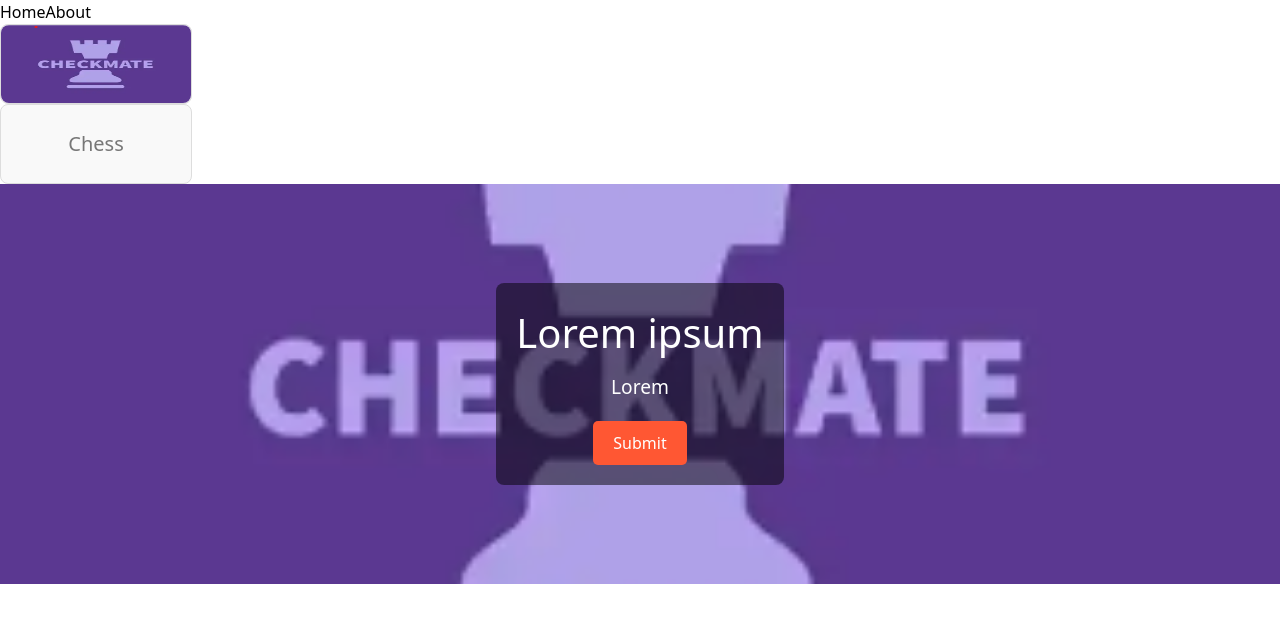
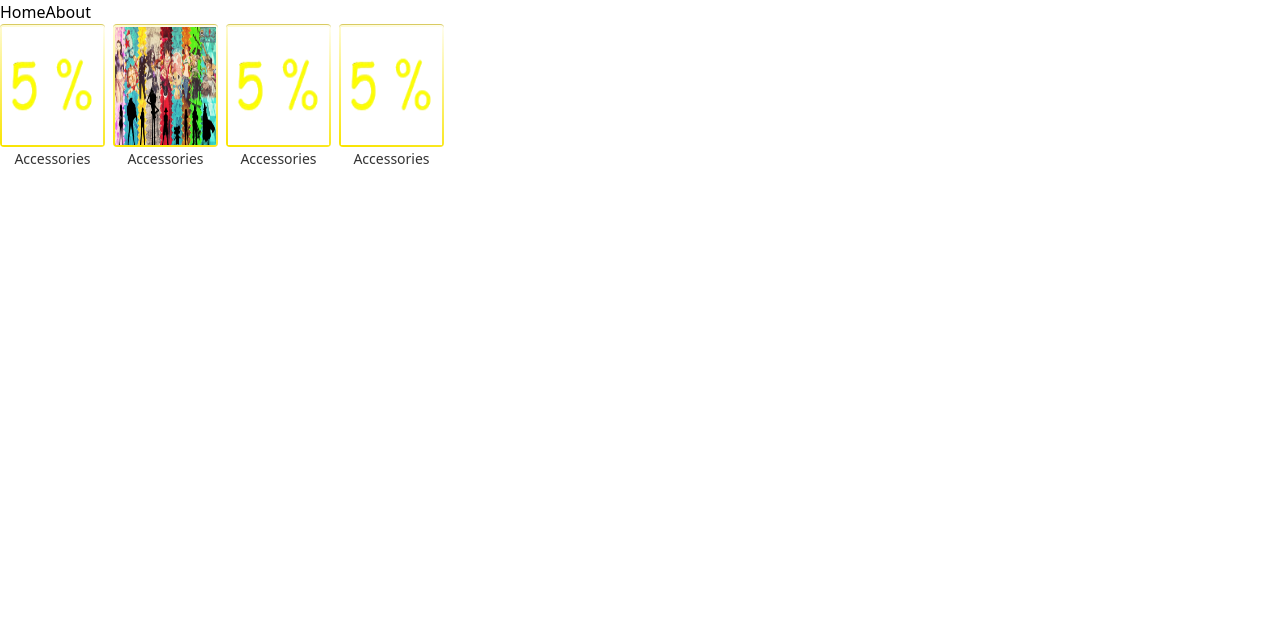
Before and after one commit to shubhamrawat0269/WEB-DEV-LEARN, a Nuxt app in the folder FRONTEND/NUXT-CRASH-2024/: page / in a window 1280 px wide. Shown: the top 622 px of the page. Built offline with nearby package versions, Linux system fonts and the light colour scheme.

Commit message:
ImageWithLabel Component Created

```diff
--- a/FRONTEND/NUXT-CRASH-2024/components/TsBannerImageWithLables.vue
+++ /dev/null
@@ -1,82 +0,0 @@
-<template>
-    <div class="banner-container" :style="{ backgroundImage: `url(${imageUrl})` }">
-        <div class="banner-content">
-            <h1 class="banner-title">{{ title }}</h1>
-            <p class="banner-text">{{ text }}</p>
-            <button @click="handleClick" class="banner-button">{{ buttonText }}</button>
-        </div>
-    </div>
-</template>
-
-<script setup>
-import { defineProps, defineEmits } from 'vue';
-
-const props = defineProps({
-    imageUrl: {
-        type: String,
-        required: true
-    },
-    title: {
-        type: String,
-        required: true
-    },
-    text: {
-        type: String,
-        required: true
-    },
-    buttonText: {
-        type: String,
-        required: true
-    }
-});
-
-const emit = defineEmits(['buttonClick']);
-
-function handleClick() {
-    emit('buttonClick');
-}
-</script>
-
-<style scoped>
-.banner-container {
-    position: relative;
-    width: 100%;
-    height: 400px;
-    background-size: cover;
-    background-position: center;
-    display: flex;
-    align-items: center;
-    justify-content: center;
-}
-
-.banner-content {
-    text-align: center;
-    color: white;
-    background-color: rgba(0, 0, 0, 0.5);
-    padding: 20px;
-    border-radius: 8px;
-}
-
-.banner-title {
-    font-size: 2.5rem;
-    margin-bottom: 10px;
-}
-
-.banner-text {
-    font-size: 1.2rem;
-    margin-bottom: 20px;
-}
-
-.banner-button {
-    background-color: #ff5733;
-    color: white;
-    padding: 10px 20px;
-    border: none;
-    border-radius: 5px;
-    cursor: pointer;
-}
-
-.banner-button:hover {
-    background-color: #c13e21;
-}
-</style>
--- /dev/null
+++ b/FRONTEND/NUXT-CRASH-2024/components/TsImageWithlabel.vue
@@ -0,0 +1,82 @@
+<template>
+    <div :style="cardStyle">
+        <div style="background-color: white; height: 100%">
+            <img :src="imageSrc" :alt="imageAlt" :style="imageStyle" />
+        </div>
+        <p>{{ text }}</p>
+    </div>
+</template>
+
+<script setup>
+import { computed, toRefs } from 'vue';
+
+const props = defineProps({
+    imageSrc: {
+        type: String,
+        required: true
+    },
+    imageAlt: {
+        type: String,
+        default: ''
+    },
+    cardWidth: {
+        type: String,
+        default: "120px"
+    },
+    cardHeight: {
+        type: String,
+        default: "120px"
+    },
+    cardPadding: {
+        type: String,
+        default: "2.25px"
+    },
+    text: {
+        type: String,
+        default: ''
+    },
+    bgGradient: {
+        type: String,
+        default: "linear-gradient(10deg, #F9E400, #FFF 105%)"
+    },
+    borderColor: {
+        type: String,
+        default: "#d9cb62"
+        // default: "#FFF"
+    },
+    borderWidth: {
+        type: String,
+        default: "1px"
+    },
+    cardBorderRadius: {
+        type: String,
+        default: "4px"
+    }
+});
+
+const { imageSrc, imageAlt, text, cardWidth, cardHeight, cardPadding, bgGradient, cardBorderRadius, borderColor, borderWidth } = toRefs(props);
+
+const cardStyle = computed(() => ({
+    width: cardWidth.value,
+    height: cardHeight.value,
+    padding: cardPadding.value,
+    background: bgGradient.value,
+    borderRadius: cardBorderRadius.value,
+    borderColor: borderColor.value,
+    borderTopWidth: borderWidth.value,
+}));
+
+const imageStyle = computed(() => ({
+    width: "100%",
+    height: "100%",
+}))
+</script>
+
+<style scoped>
+p {
+    text-align: center;
+    padding: 3px 0;
+    font-size: 14px;
+    color: #333;
+}
+</style>
--- a/FRONTEND/NUXT-CRASH-2024/pages/index.vue
+++ b/FRONTEND/NUXT-CRASH-2024/pages/index.vue
@@ -27,9 +27,19 @@ const hover = ref(false);
             aspernatur esse. Labore magni libero neque reprehenderit quae impedit iste mollitia eius dolor? </div>
     </div> -->
 
-    <TsImageWithFallBack src="images/logo-1.png" fallbackText="Chess" />
-    <TsImageWithFallBack fallbackText="Chess" />
+    <!-- <TsImageWithFallBack src="images/logo-1.png" fallbackText="Chess" /> -->
+    <!-- <TsImageWithFallBack fallbackText="Chess" /> -->
     <!-- <TsDrawerMegaMenu /> -->
 
-    <TsBannerImageWithLables imageUrl="images/logo-1.png" title="Lorem ipsum" text="Lorem" buttonText="Submit"/>
+    <div class="flex gap-2">
+        <TsImageWithlabel imageSrc="images/1.png" imageAlt="MyLogo" cardWidth="105px" cardHeight="123px"
+            text="Accessories" />
+        <TsImageWithlabel imageSrc="images/onepiece.jpg" imageAlt="MyLogo" cardWidth="105px" cardHeight="123px"
+            text="Accessories" />
+        <TsImageWithlabel imageSrc="images/1.png" imageAlt="MyLogo" cardWidth="105px" cardHeight="123px"
+            text="Accessories" />
+        <TsImageWithlabel imageSrc="images/1.png" imageAlt="MyLogo" cardWidth="105px" cardHeight="123px"
+            text="Accessories" />
+    </div>
+
 </template>
```
Also changed, not shown: FRONTEND/NUXT-CRASH-2024/public/images/1.png (added), FRONTEND/NUXT-CRASH-2024/public/images/onepiece.jpg (added).
